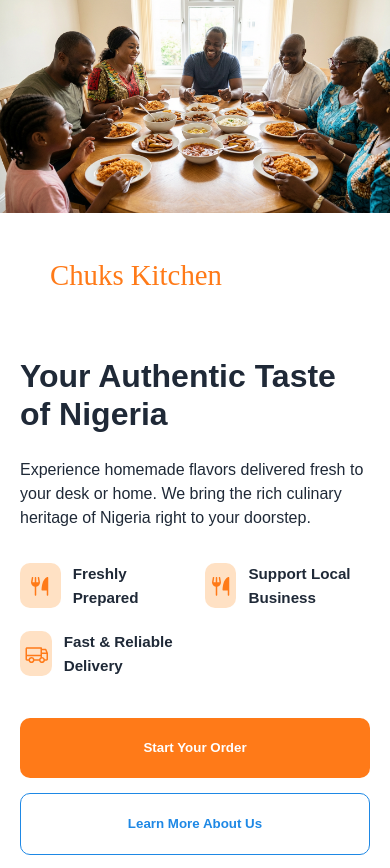
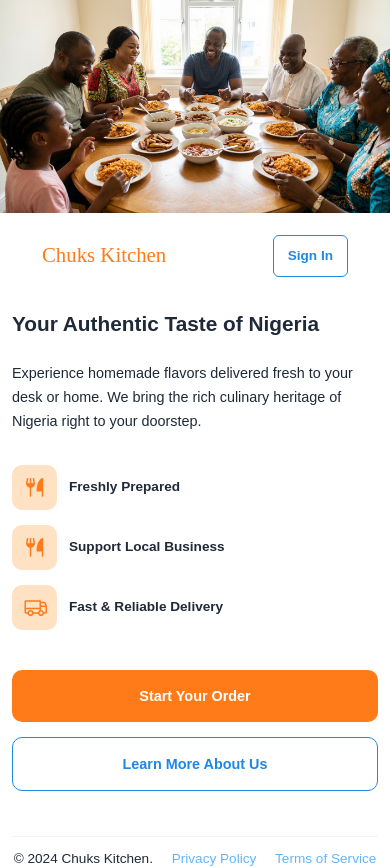
Before and after one commit to noyeosa-obazee/digital-restaurant, a React (Vite) app: page / in a window 390 px wide. Shown: the top 868 px of the page. Built offline with nearby package versions, Linux system fonts and the light colour scheme; a web font is replaced by a local one.

Commit message:
style: remove nav actions class from sign in btn in landing page

```diff
--- a/src/components/Hero/Hero.css
+++ b/src/components/Hero/Hero.css
@@ -137,19 +137,54 @@
     height: auto;
   }
   .hero-image {
-    height: 400px;
+    height: 300px;
   }
   .hero-content {
-    padding: 40px 20px;
+    padding: 20px;
+    gap: 40px;
   }
 }
 
 @media (max-width: 768px) {
-  .hero-legal-footer {
-    text-align: initial;
+  .hero-content {
+    gap: 30px;
+    padding: 15px;
+  }
+
+  .hero-main-text h1 {
+    font-size: 1.5rem;
+  }
+
+  .hero-description {
+    font-size: 0.9rem;
+  }
+
+  .features-grid {
+    grid-template-columns: 1fr;
+    gap: 15px;
+  }
+
+  .feature-item p {
+    font-size: 0.85rem;
+  }
+
+  .cta-group button {
+    padding: 14px;
+    font-size: 0.9rem;
+  }
+}
+
+@media (max-width: 480px) {
+  .hero-image {
+    height: 200px;
   }
 
   .hero-content {
-    gap: 50px;
+    padding: 12px;
+    gap: 20px;
+  }
+
+  .hero-main-text h1 {
+    font-size: 1.3rem;
   }
 }
--- a/src/components/HeroNavbar/HeroNavbar.css
+++ b/src/components/HeroNavbar/HeroNavbar.css
@@ -30,3 +30,42 @@
   background-color: #f3f0ff;
   transform: translateY(-1px);
 }
+
+/* Responsive Styles */
+@media (max-width: 992px) {
+  .navbar {
+    padding: 15px 20px;
+  }
+
+  .logo-text {
+    font-size: 1.5rem;
+  }
+
+  .sign-in-btn {
+    padding: 10px 20px;
+    font-size: 0.95rem;
+  }
+}
+
+@media (max-width: 480px) {
+  .navbar {
+    padding: 12px 16px;
+    width: 100%;
+    box-sizing: border-box;
+  }
+
+  .logo-text {
+    font-size: 1.3rem;
+  }
+
+  .sign-in-btn {
+    padding: 8px 14px;
+    font-size: 0.85rem;
+    white-space: nowrap;
+  }
+
+  .navbar-actions {
+    display: flex;
+    align-items: center;
+  }
+}
--- a/src/components/HeroNavbar/HeroNavbar.jsx
+++ b/src/components/HeroNavbar/HeroNavbar.jsx
@@ -7,7 +7,7 @@
       <div className="navbar-logo">
         <span className="logo-text">Chuks Kitchen</span>
       </div>
-            <div className="navbar-actions">
+      <div className="">
         <Link to="/login">
           {" "}
           <button className="sign-in-btn">Sign In</button>
```
Also changed, not shown: src/components/Hero/Hero.jsx (+8 -23 lines). Lines whose indentation alone changed are shown as unchanged.
